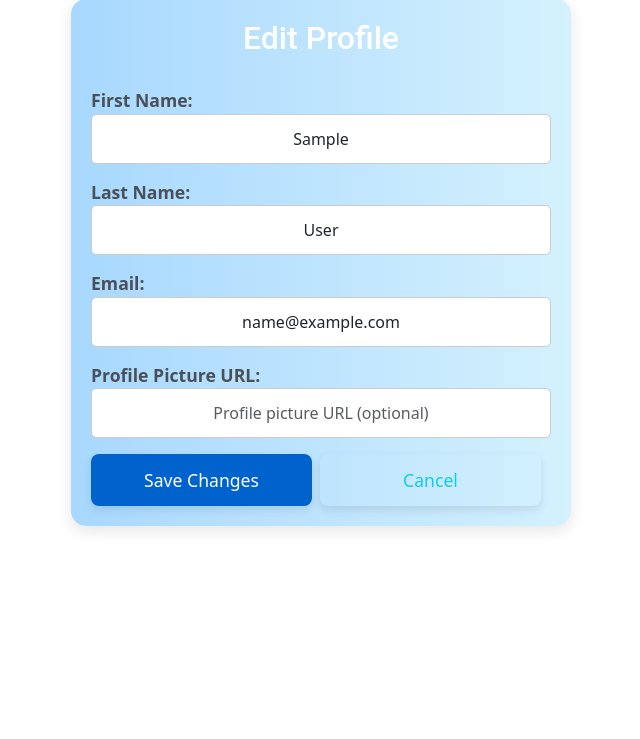
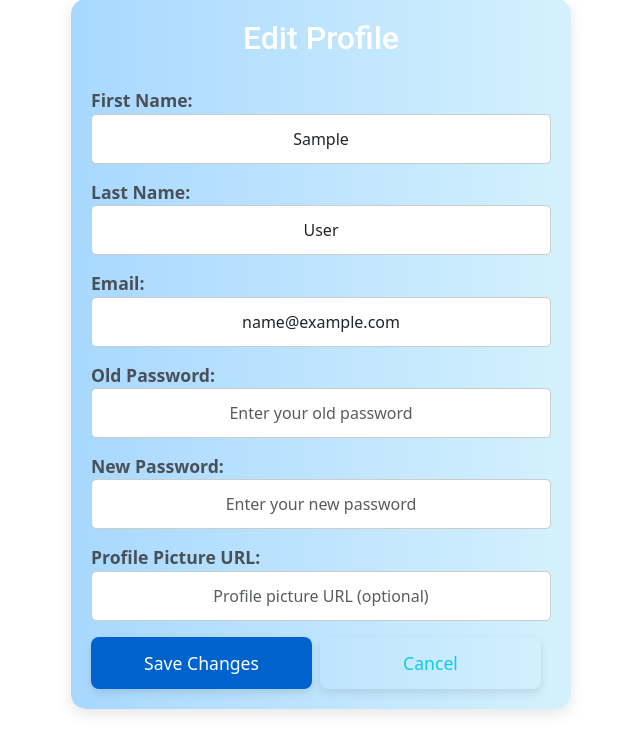
Before and after one commit to gmutafov/EventManagerSystem, a Django app: page /accounts/edit/ in a window 1280 px wide. Shown: the part 115-854 px from the top of the page, without its empty margins (319-959 px from the left). Before the commit the page ends 646 px from the top, so only its background shows below. Run offline with Django 5.2, Linux system fonts and the light colour scheme; the visitor is signed in with stand-in values (Sample User, id 1); parts of the project's set-up code (start-up, migrations or seed data) failed here and were passed over.

Commit message:
Password change logic

```diff
--- a/eventManager/accounts/forms.py
+++ b/eventManager/accounts/forms.py
@@ -4,19 +4,13 @@ from eventManager.accounts.models import AppUser
 
 
 class CustomUserCreationForm(UserCreationForm):
-    first_name = forms.CharField(max_length=30, required=True, label='First Name')
-    last_name = forms.CharField(max_length=30, required=True, label='Last Name')
-    email = forms.EmailField(required=True)
-    profile_picture = forms.URLField(required=False)
-
     class Meta:
         model = AppUser
-        fields = ['username', 'first_name', 'last_name', 'email', 'password1', 'password2', 'profile_picture']
+        fields = ['username', 'first_name', 'last_name', 'email', 'password1', 'password2', 'profile_picture', 'bio']
 
     def __init__(self, *args, **kwargs):
         super().__init__(*args, **kwargs)
 
-        # Set placeholders for the fields
         self.fields['username'].widget.attrs.update({
             'placeholder': 'Enter your username',
             'class': 'form-control'
@@ -45,21 +39,35 @@ class CustomUserCreationForm(UserCreationForm):
             'placeholder': 'Profile picture URL (optional)',
             'class': 'form-control'
         })
+        self.fields['bio'].widget.attrs.update({
+            'placeholder': 'Info (optional)',
+            'class': 'form-control'
+        })
 
-        # Removing help texts
+
         self.fields['username'].help_text = None
         self.fields['password1'].help_text = None
         self.fields['password2'].help_text = None
 
 
+
 class CustomUserChangeForm(forms.ModelForm):
+    old_password = forms.CharField(
+        widget=forms.PasswordInput(attrs={'placeholder': 'Enter your old password', 'class': 'form-control'}),
+        required=False
+    )
+    new_password = forms.CharField(
+        widget=forms.PasswordInput(attrs={'placeholder': 'Enter your new password', 'class': 'form-control'}),
+        required=False
+    )
+
+
     class Meta:
         model = AppUser
         fields = ['profile_picture', 'first_name', 'last_name', 'email']
 
     def __init__(self, *args, **kwargs):
         super().__init__(*args, **kwargs)
-
         self.fields['first_name'].widget.attrs.update({
             'placeholder': 'Enter your first name',
             'class': 'form-control'
@@ -76,3 +84,28 @@ class CustomUserChangeForm(forms.ModelForm):
             'placeholder': 'Profile picture URL (optional)',
             'class': 'form-control'
         })
+
+    def clean(self):
+        cleaned_data = super().clean()
+        old_password = cleaned_data.get('old_password')
+        new_password = cleaned_data.get('new_password')
+
+
+        if old_password or new_password:
+            if not old_password:
+                self.add_error('old_password', 'Old password is required.')
+            elif not self.instance.check_password(old_password):
+                self.add_error('old_password', 'The old password is incorrect.')
+            if not new_password:
+                self.add_error('new_password', 'New password is required.')
+
+        return cleaned_data
+
+    def save(self, commit=True):
+        user = super().save(commit=False)
+        new_password = self.cleaned_data.get('new_password')
+        if new_password:
+            user.set_password(new_password)
+        if commit:
+            user.save()
+        return user
--- a/eventManager/accounts/views.py
+++ b/eventManager/accounts/views.py
@@ -60,10 +60,10 @@ class ProfileEditView(LoginRequiredMixin, UpdateView):
 
 
 class ProfileDeleteView(DeleteView):
-    model = get_user_model()
+    model = AppUser
     template_name = 'profile/profile-delete.html'
     context_object_name = 'user'
-    success_url = reverse_lazy('home')
+    success_url = reverse_lazy('success')
 
     def get_object(self):
         return self.request.user
--- a/templates/events/event-detail.html
+++ b/templates/events/event-detail.html
@@ -11,7 +11,7 @@
                     <p class="event-date"><strong>Date:</strong> {{ event.date|format_event_date }}</p>
                     <p class="event-location"><strong>Location:</strong> {{ event.location }}</p>
                     <p class="event-location"><strong>Venue</strong>: {{ event.venue.name }}</p>
-                    <p class="event-location"><strong>Remaining Capacity</strong>: {{ remaining_capacity }}</p>
+                    <p class="event-location"><strong>Available Spots</strong>: {{ remaining_capacity }}</p>
                     {% if event.image %}
                         <div class="event-image-container">
                             <img src="{{ event.image }}" alt="No Image" class="img-fluid event-image">
--- a/templates/profile/profile-delete.html
+++ b/templates/profile/profile-delete.html
@@ -7,6 +7,7 @@
         <h1>Are you sure you want to delete your profile?</h1>
         <p>This action is permanent and cannot be undone.</p>
         <form method="post" class="button-container">
+            {{ form }}
             {% csrf_token %}
             <button id="delete-profile" type="submit" class="btn btn-danger">Yes, Delete My Profile</button>
         </form>
--- a/templates/profile/profile-edit.html
+++ b/templates/profile/profile-edit.html
@@ -22,12 +22,22 @@
                 <label for="id_email">Email:</label>
                 {{ form.email }}
             </div>
+            <div class="form-group">
+                <label for="id_email">Old Password:</label>
+                {{ form.old_password }}
+            </div>
+            <div class="form-group">
+                <label for="id_email">New Password:</label>
+                {{ form.new_password }}
+            </div>
+
 
             <div class="form-group">
                 <label for="id_profile_picture">Profile Picture URL:</label>
                 {% if form.profile_picture.value %}
                     <div class="current-image mb-2">
-                        <img src="{{ form.profile_picture.value }}" alt="Current Profile Picture" style="max-width: 100px; max-height: 100px;">
+                        <img src="{{ form.profile_picture.value }}" alt="Current Profile Picture"
+                             style="max-width: 100px; max-height: 100px;">
                     </div>
                 {% endif %}
                 {{ form.profile_picture }}
--- a/templates/profile/profile.html
+++ b/templates/profile/profile.html
@@ -2,7 +2,7 @@
 
 {% block content %}
     <div class="profile-container">
-        <h2>{{ user.username }}'s Profile</h2>
+        <h2>{{ user.first_name }}'s Profile</h2>
 
         <div class="profile-content">
             {% if user.profile_picture %}
```
Lines whose indentation alone changed are shown as unchanged.
